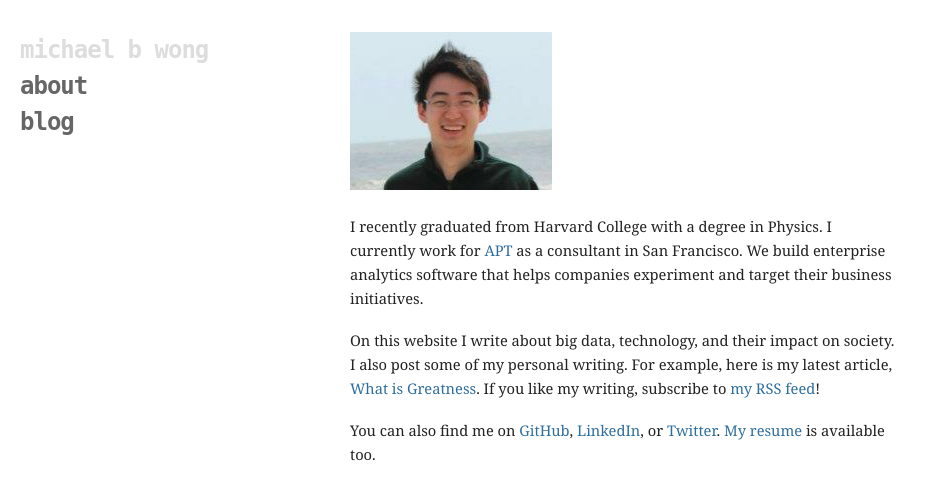
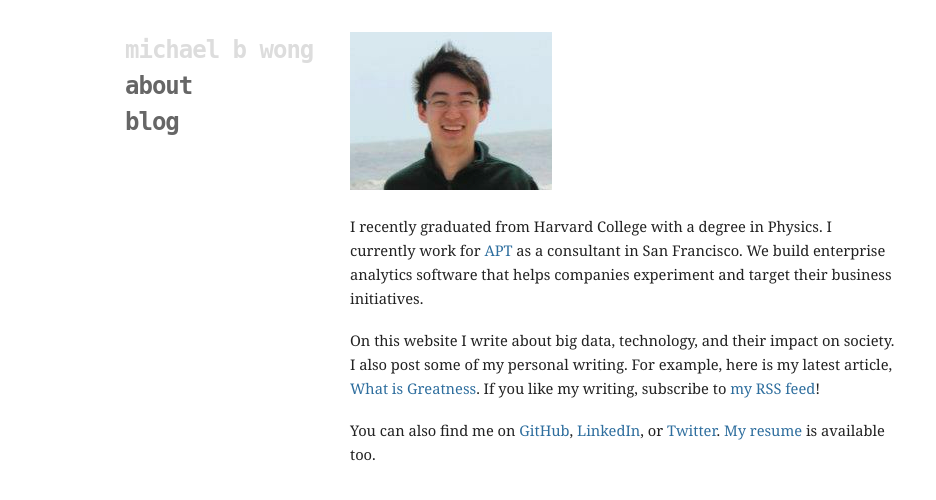
Before and after one commit to mbwong/mbwong.github.com, a Jekyll site: the page built from index.html, in a window 1280 px wide. Shown: the top 500 px of the page, without its empty margins (0-936 px from the left). Built offline with Jekyll 4.4.1, drawn with Linux system fonts in a browser that asks for light colours.

Commit message:
Update css/screen.css

```diff
--- a/css/screen.css
+++ b/css/screen.css
@@ -87,10 +87,10 @@ header, footer, nav, article { display: block; }
 
 header {
   text-align: left;
-  margin-left: 20px;
-  padding-left: 125px%;
+  margin-right: 20px;
+  padding-left: 125px;
   float: left;
-  width: 225px%;
+  width: 225px;
 }
 
 header h1 {
```
